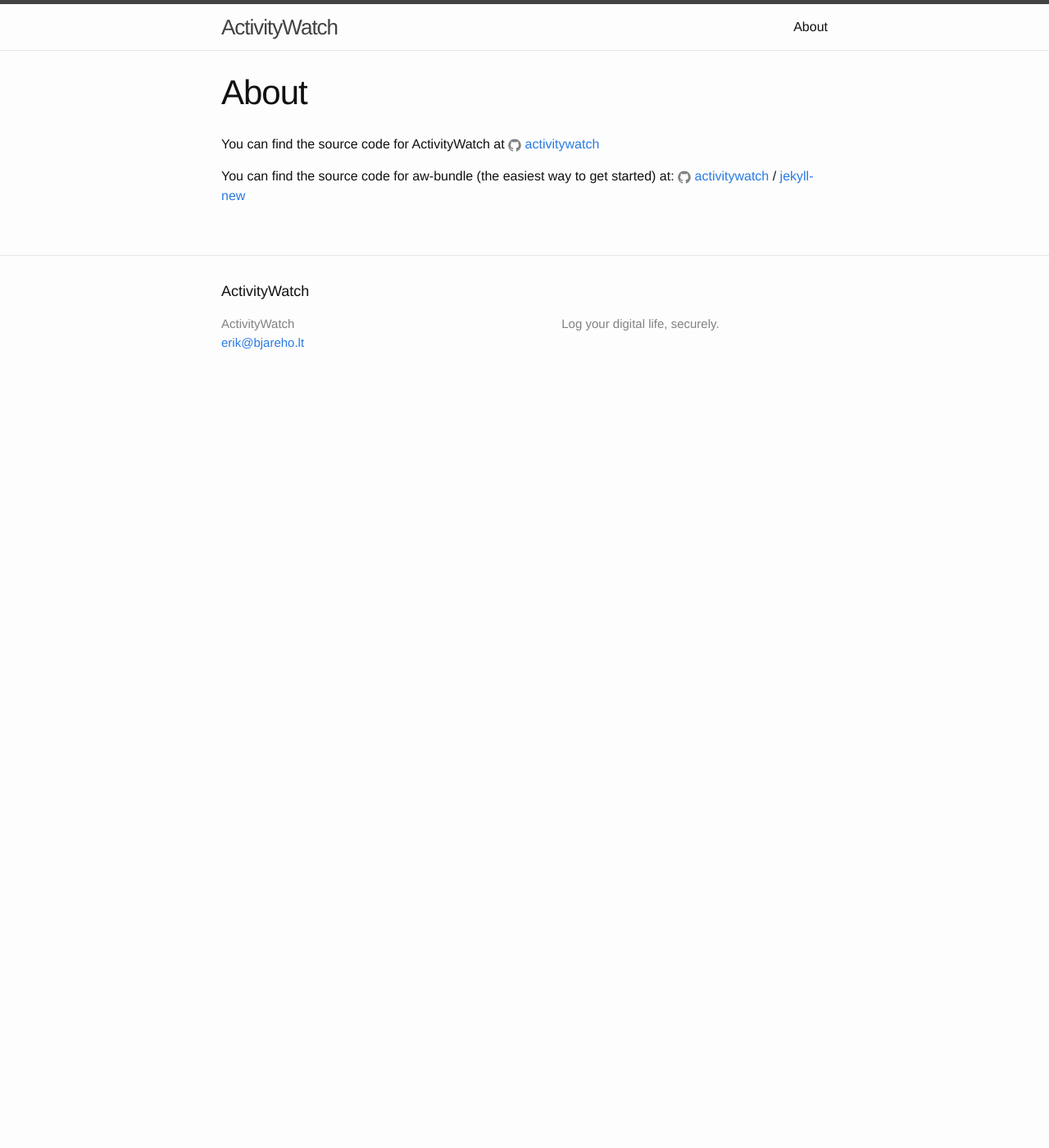
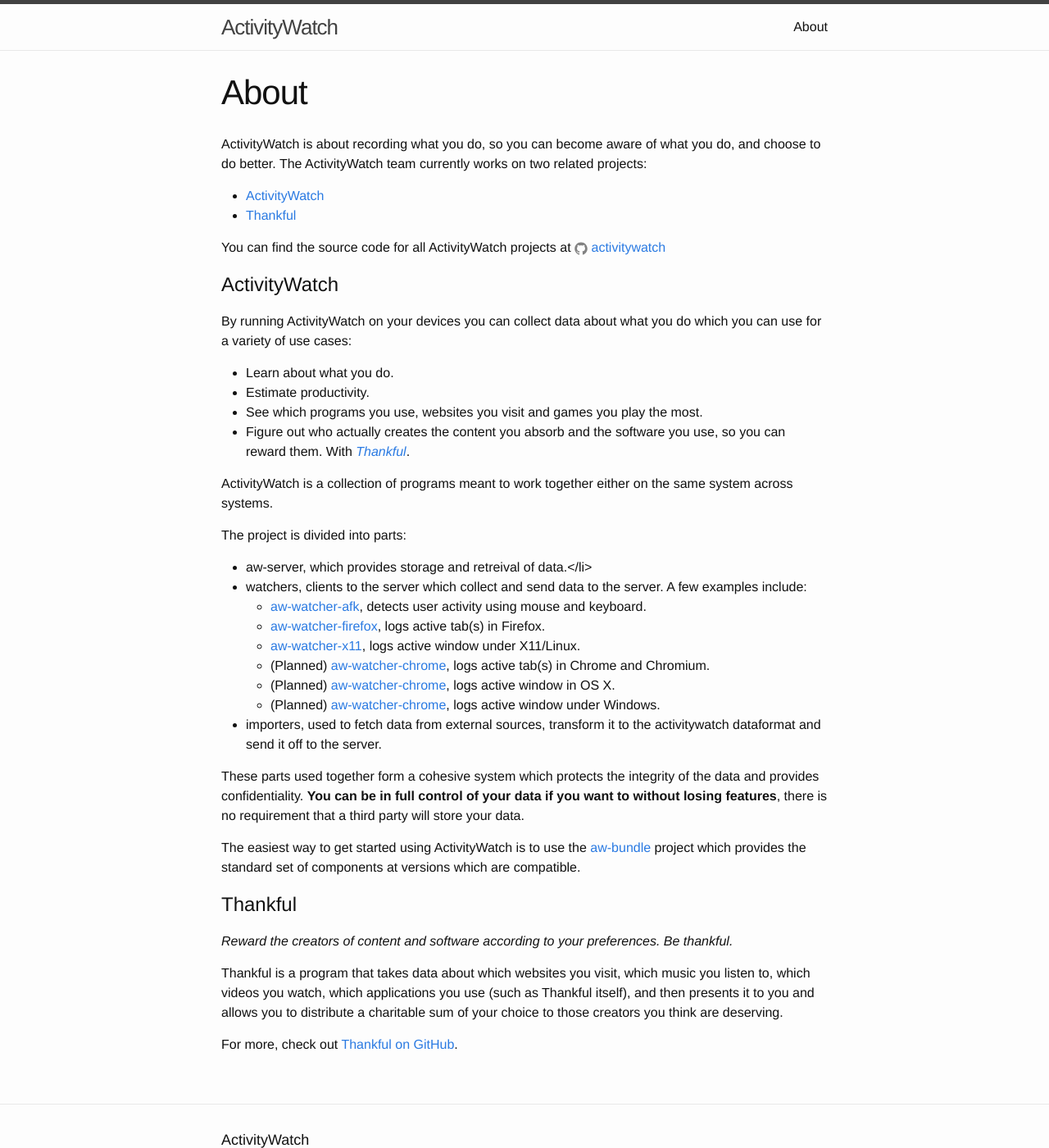
Before and after one commit to ActivityWatch/activitywatch.github.io, a Jekyll site: the page built from about.md, in a window 1280 px wide and 1400 px high. Shown: the whole window at 82% size. Built offline with Jekyll 4.4.1, drawn with Linux system fonts in a browser that asks for light colours.

Commit message:
Moved index.html contents to about.md

```diff
--- a/about.md
+++ b/about.md
@@ -4,10 +4,52 @@
 permalink: /about/
 ---
 
+ActivityWatch is about recording what you do, so you can become aware of what you do, and choose to do better.
+The ActivityWatch team currently works on two related projects:
 
-You can find the source code for ActivityWatch at
+ - [ActivityWatch](#activitywatch)
+ - [Thankful](#thankful)
+
+You can find the source code for all ActivityWatch projects at
 {% include icon-github.html username="activitywatch" %}
 
-You can find the source code for aw-bundle (the easiest way to get started) at:
-{% include icon-github.html username="activitywatch" %} /
-[jekyll-new](https://github.com/activitywatch/aw-server)
+
+# ActivityWatch
+
+By running ActivityWatch on your devices you can collect data about what you do which you can use for a variety of use cases:
+
+ - Learn about what you do.
+ - Estimate productivity.
+ - See which programs you use, websites you visit and games you play the most.
+ - Figure out who actually creates the content you absorb and the software you use, so you can reward them. With [*Thankful*](#thankful).
+
+ActivityWatch is a collection of programs meant to work together either on the same system across systems.
+
+The project is divided into parts:
+
+ - aw-server, which provides storage and retreival of data.</li>
+ - watchers, clients to the server which collect and send data to the server.
+   A few examples include:
+   - [aw-watcher-afk](https://github.com/ActivityWatch/aw-watcher-afk), detects user activity using mouse and keyboard.
+   - [aw-watcher-firefox](https://github.com/ActivityWatch/aw-watcher-firefox), logs active tab(s) in Firefox.
+   - [aw-watcher-x11](https://github.com/ActivityWatch/aw-watcher-x11), logs active window under X11/Linux.
+   - (Planned) [aw-watcher-chrome](https://github.com/ActivityWatch/aw-watcher-chrome), logs active tab(s) in Chrome and Chromium.
+   - (Planned) [aw-watcher-chrome](https://github.com/ActivityWatch/aw-watcher-osx), logs active window in OS X.
+   - (Planned) [aw-watcher-chrome](https://github.com/ActivityWatch/aw-watcher-windows), logs active window under Windows.
+ - importers, used to fetch data from external sources, transform it to the activitywatch dataformat and send it off to the server.
+
+These parts used together form a cohesive system which protects the integrity of the data and provides confidentiality.
+**You can be in full control of your data if you want to without losing features**, there is no requirement that a third party will store your data.
+
+The easiest way to get started using ActivityWatch is to use the [aw-bundle](https://github.com/ActivityWatch/aw-bundle) project which provides the standard set of components at versions which are compatible.
+
+
+# Thankful
+
+*Reward the creators of content and software according to your preferences. Be thankful.*
+
+Thankful is a program that takes data about which websites you visit, which music you listen to, which videos you watch,
+which applications you use (such as Thankful itself), and then presents it to you and allows you to distribute a charitable
+sum of your choice to those creators you think are deserving.
+
+For more, check out [Thankful on GitHub](https://github.com/ActivityWatch/thankful).
```
Also changed, not shown: index.html (+1 -55 lines).
